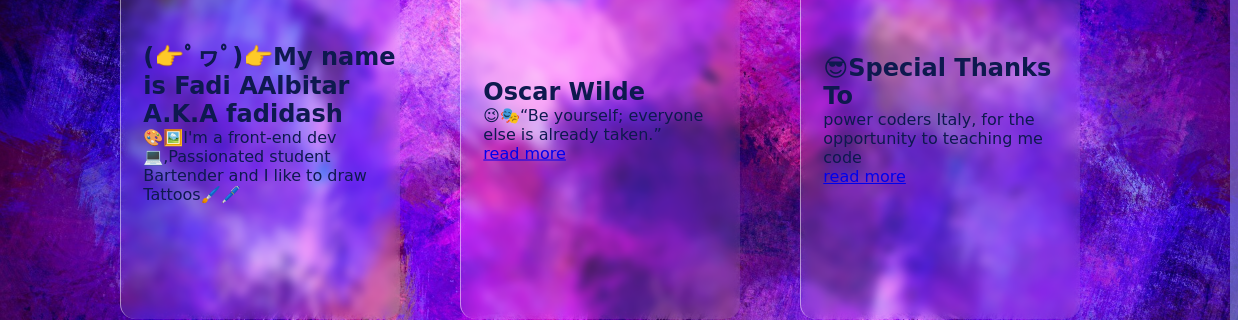
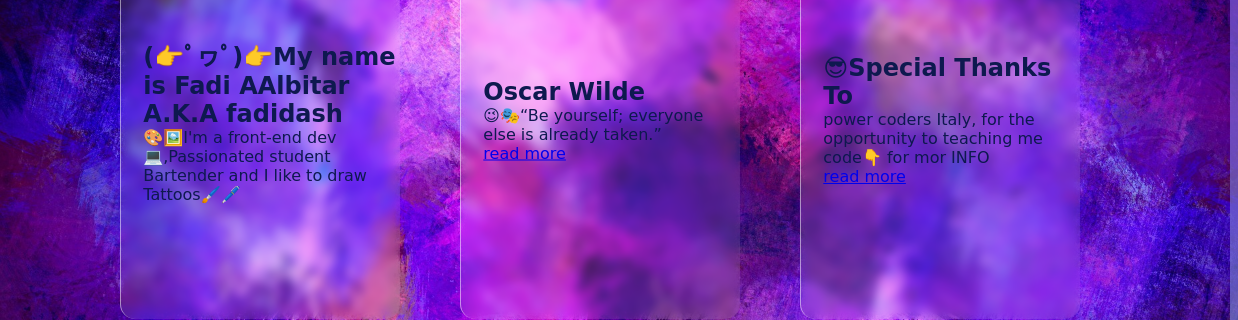
Before and after one commit to fadidash1/profile, a website: page index.html in a window 1280 px wide. Shown: the part 231-551 px from the top of the page, 0-1238 px from the left. Drawn offline with Linux system fonts and the light colour scheme; a web font is replaced by a local one.

Commit message:
webpage v : 3.0.9

```diff
--- a/index.html
+++ b/index.html
@@ -36,7 +36,7 @@
           <div class="card">
             <div class="content">
               <h2>😎Special Thanks To</h2>
-                <p>power coders Italy, for the opportunity to teaching me code</p>
+                <p>power coders Italy, for the opportunity to teaching me code👇 for mor INFO</p>
                 <a href="https://powercoders.org/country/italy/" target="_blank">read more</a>
             </div>
           </div>
```
